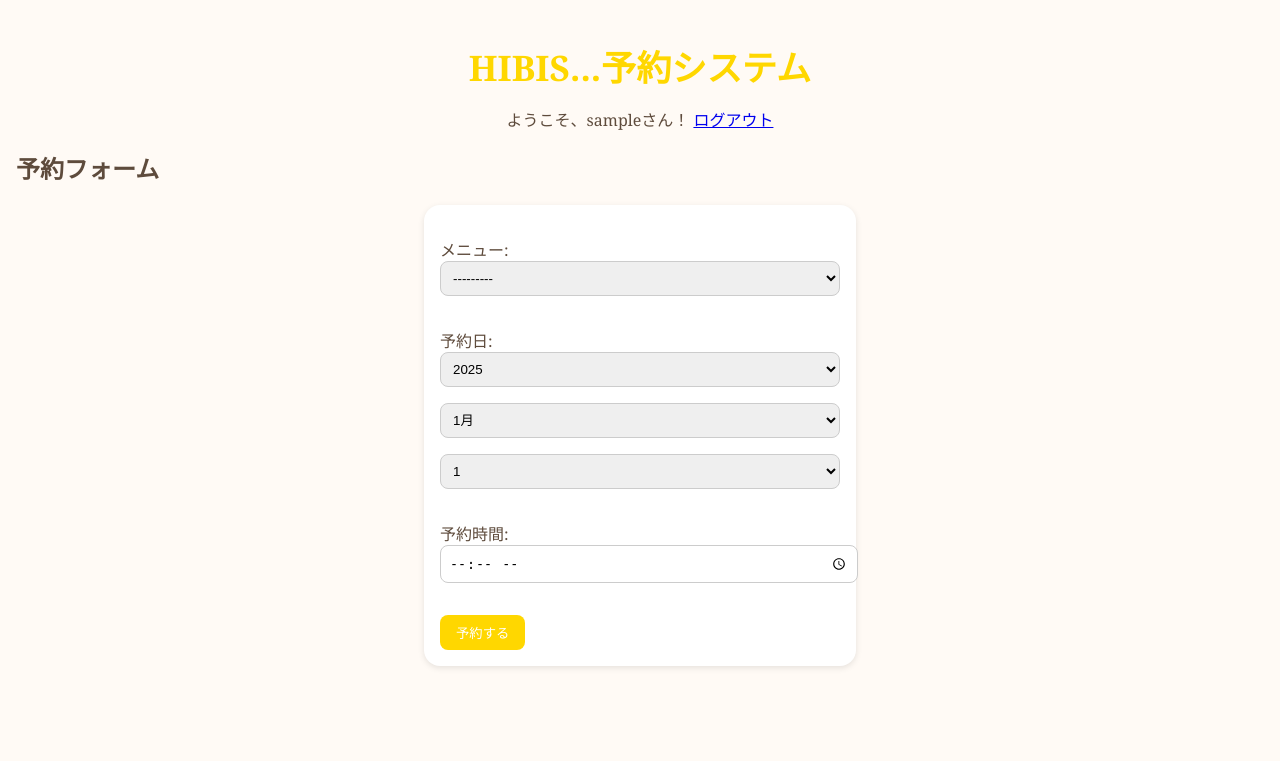
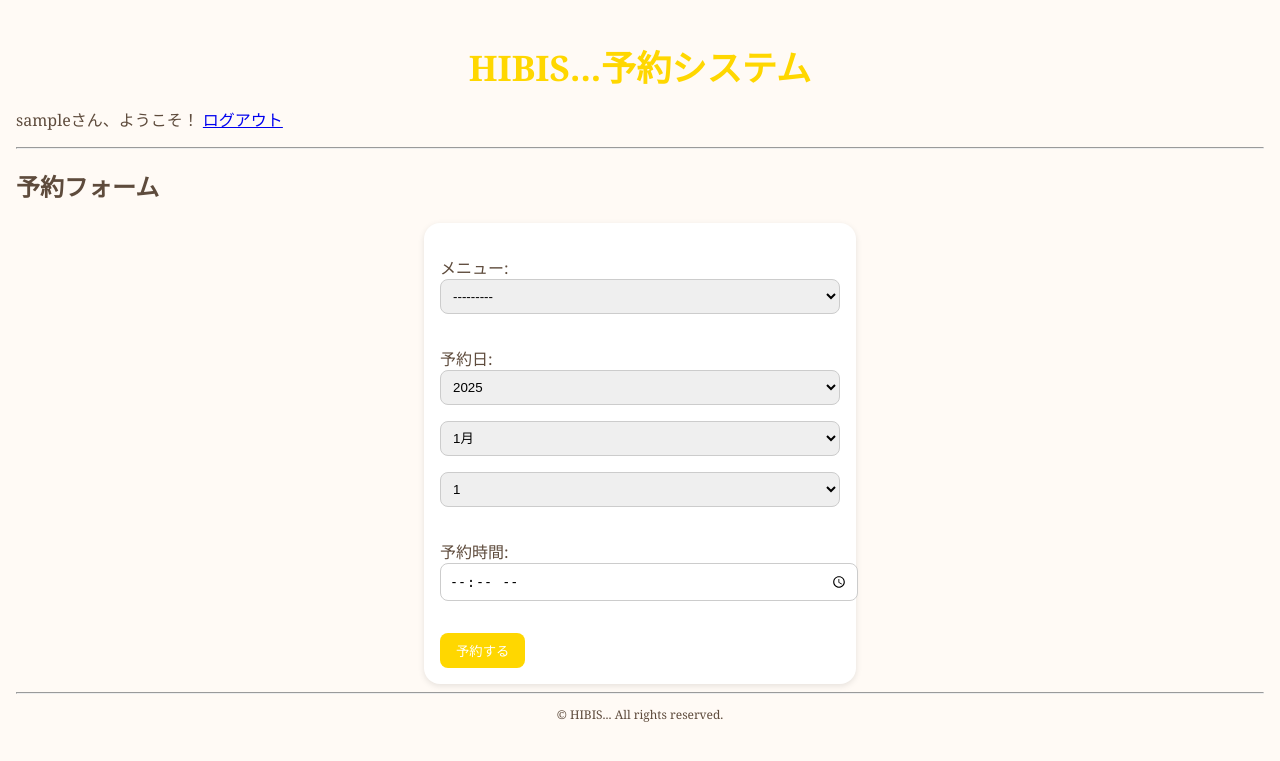
Before and after one commit to xkdx0530/hibis-reservation, a Django app: page /create/ in a window 1280 px wide. Shown: the top 761 px of the page. Run offline with Django 4.2, Linux system fonts and the light colour scheme; the visitor is signed in with stand-in values (Sample User, id 1); data that the repository does not hold is empty; some libraries are stand-ins or nearby versions.

Commit message:
Update base.html

```diff
--- a/hibis_reservation_with_media/booking/templates/booking/base.html
+++ b/hibis_reservation_with_media/booking/templates/booking/base.html
@@ -1,28 +1,31 @@
-
+{% load static %}
 <!DOCTYPE html>
 <html lang="ja">
-    {% load static %}
 <head>
   <meta charset="UTF-8">
-    <meta name="viewport" content="width=device-width, initial-scale=1.0">
   <title>HIBIS...予約システム</title>
   <link rel="stylesheet" href="{% static 'booking/style.css' %}">
-    <link rel="stylesheet" href="{% static 'booking/css/fullcalendar.min.css' %}">
-    <script src="https://cdn.jsdelivr.net/npm/fullcalendar@5.11.3/main.min.js"></script>
 </head>
 <body>
   <header>
     <h1>HIBIS...予約システム</h1>
-        <div class="auth-status">
     {% if user.is_authenticated %}
-                ようこそ、{{ user.username }}さん！ <a href="{% url 'logout' %}">ログアウト</a>
+      <p>{{ user.username }}さん、ようこそ！ <a href="{% url 'logout' %}">ログアウト</a></p>
     {% else %}
       <a href="{% url 'login' %}">ログイン</a>
     {% endif %}
-        </div>
+    <hr>
   </header>
+
   <main>
-        {% block content %}{% endblock %}
+    {% block content %}
+    <!-- 各ページ固有のコンテンツ -->
+    {% endblock %}
   </main>
+
+  <footer>
+    <hr>
+    <p style="text-align: center; font-size: 12px;">&copy; HIBIS... All rights reserved.</p>
+  </footer>
 </body>
 </html>
```
Lines whose indentation alone changed are shown as unchanged.
